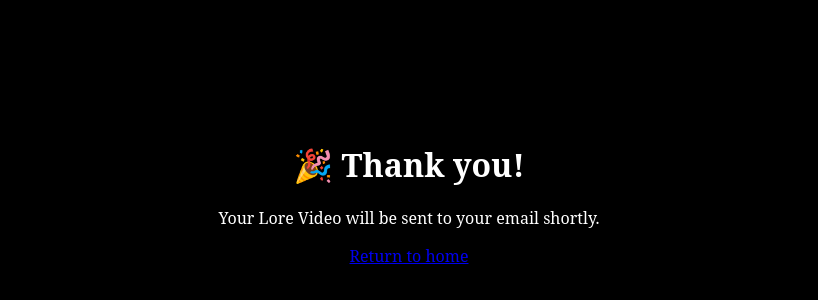
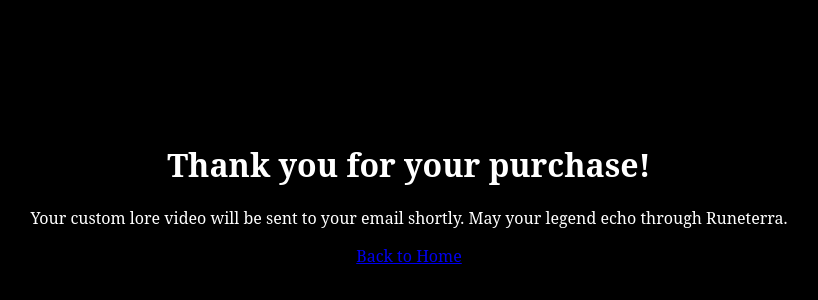
Before and after one commit to Akuseru971/LoreofLegendsCLEAN, a Next.js app: page /success in a window 1280 px wide. Shown: the part 206-506 px from the top of the page, without its empty margins (231-1049 px from the left). Built offline with nearby package versions, Linux system fonts and the light colour scheme.

Commit message:
✅ Fix ESLint issues for index.js and success.js

```diff
--- a/pages/index.js
+++ b/pages/index.js
@@ -1,5 +1,6 @@
 import { useState, useEffect } from 'react';
 import Head from 'next/head';
+import Image from 'next/image';
 import { loadStripe } from '@stripe/stripe-js';
 
 const stripePromise = loadStripe(process.env.NEXT_PUBLIC_STRIPE_PUBLISHABLE_KEY);
@@ -65,7 +66,7 @@ export default function Home() {
       {/* Main Content */}
       <div className="relative z-20 flex flex-col items-center justify-center min-h-screen px-4">
         {/* Logo */}
-        <img src="/logo.png" alt="Logo" className="mb-4" style={{ width: '160px', height: '160px' }} />
+        <Image src="/logo.png" alt="Logo" width={160} height={160} className="mb-4" />
 
         {/* Title */}
         <h1 className="text-3xl font-bold mb-6 text-white">Generate your Runeterra Lore</h1>
--- a/pages/success.js
+++ b/pages/success.js
@@ -1,11 +1,18 @@
-// pages/success.js
-export default function SuccessPage() {
+import Link from 'next/link';
+
+export default function Success() {
   return (
-    <div className="flex items-center justify-center min-h-screen text-white bg-black">
-      <div className="text-center space-y-4">
-        <h1 className="text-3xl font-bold">🎉 Thank you!</h1>
-        <p>Your Lore Video will be sent to your email shortly.</p>
-        <a href="/" className="text-blue-400 underline">Return to home</a>
+    <div className="min-h-screen flex items-center justify-center bg-black text-white px-4 text-center">
+      <div className="bg-gray-900 p-10 rounded-lg shadow-lg max-w-lg w-full">
+        <h1 className="text-3xl font-bold mb-4">Thank you for your purchase!</h1>
+        <p className="mb-6">
+          Your custom lore video will be sent to your email shortly. May your legend echo through Runeterra.
+        </p>
+        <Link href="/" legacyBehavior>
+          <a className="bg-blue-600 hover:bg-blue-800 text-white font-bold py-3 px-6 rounded inline-block">
+            Back to Home
+          </a>
+        </Link>
       </div>
     </div>
   );
```
